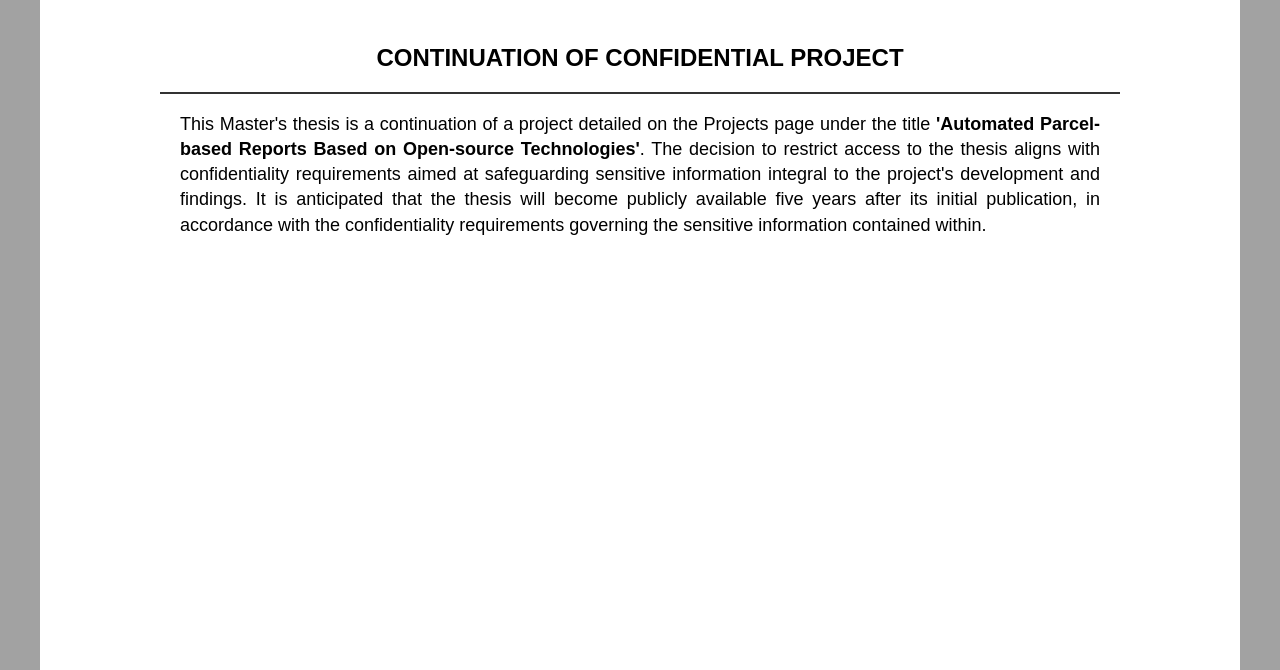
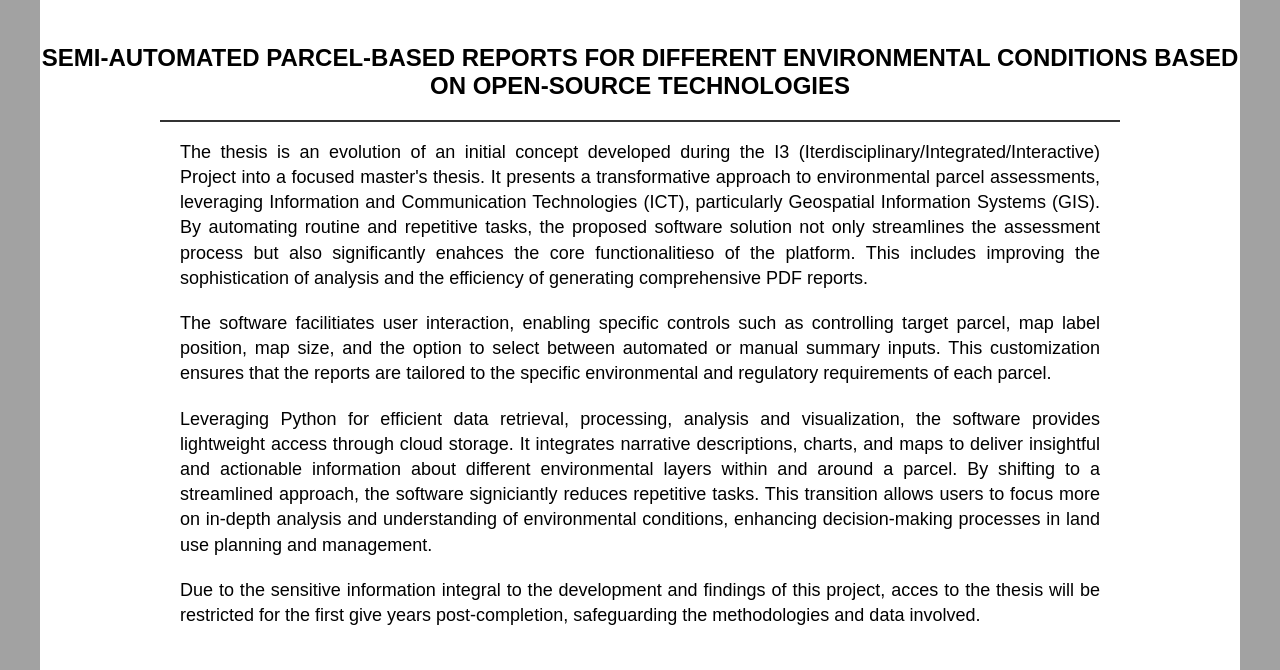
Before and after one commit to Edah94/ePortfolio, a plain HTML site: page thesis-master.html in a window 1280 px wide. Shown: the part 130-800 px from the top of the page. Drawn offline with Linux system fonts and the light colour scheme.

Commit message:
Updated thesis part

```diff
--- a/thesis-master.html
+++ b/thesis-master.html
@@ -50,11 +50,14 @@
 
         <div class="page-container">
             <div class="section-title" style="margin-top: 150px;">
-                <h2>CONTINUATION OF CONFIDENTIAL PROJECT</h2>
+                <h2> SEMI-AUTOMATED PARCEL-BASED REPORTS FOR DIFFERENT ENVIRONMENTAL CONDITIONS BASED ON OPEN-SOURCE TECHNOLOGIES</h2>
                 <hr class="title-line">
 
                 <div class="project-text">
-                    <p style="padding: 0 20px;">This Master's thesis is a continuation of a project detailed on the Projects page under the title <strong>'Automated Parcel-based Reports Based on Open-source Technologies'</strong>. The decision to restrict access to the thesis aligns with confidentiality requirements aimed at safeguarding sensitive information integral to the project's development and findings. It is anticipated that the thesis will become publicly available five years after its initial publication, in accordance with the confidentiality requirements governing the sensitive information contained within.</p>
+                    <p style="padding: 0 20px;">The thesis is an evolution of an initial concept developed during the I3 (Iterdisciplinary/Integrated/Interactive) Project into a focused master's thesis. It presents a transformative approach to environmental parcel assessments, leveraging Information and Communication Technologies (ICT), particularly Geospatial Information Systems (GIS). By automating routine and repetitive tasks, the proposed software solution not only streamlines the assessment process but also significantly enahces the core functionalitieso of the platform. This includes improving the sophistication of analysis and the efficiency of generating comprehensive PDF reports. </p>
+                    <p style="padding: 0 20px;">The software facilitiates user interaction, enabling specific controls such as controlling target parcel, map label position, map size, and the option to select between automated or manual summary inputs. This customization ensures that the reports are tailored to the specific environmental and regulatory requirements of each parcel.</p>
+                    <p style="padding: 0 20px;">Leveraging Python for efficient data retrieval, processing, analysis and visualization, the software provides lightweight access through cloud storage. It integrates narrative descriptions, charts, and maps to deliver insightful and actionable information about different environmental layers within and around a parcel. By shifting to a streamlined approach, the software signiciantly reduces repetitive tasks. This transition allows users to focus more on in-depth analysis and understanding of environmental conditions, enhancing decision-making processes in land use planning and management.</p>
+                    <P STYLE="padding: 0 20px;">Due to the sensitive information integral to the development and findings of this project, acces to the thesis will be restricted for the first give years post-completion, safeguarding the methodologies and data involved.</P>
 
                 </div>
             </div>
```
Also changed, not shown: thesis-bachelor.html (+1 -1 lines).
